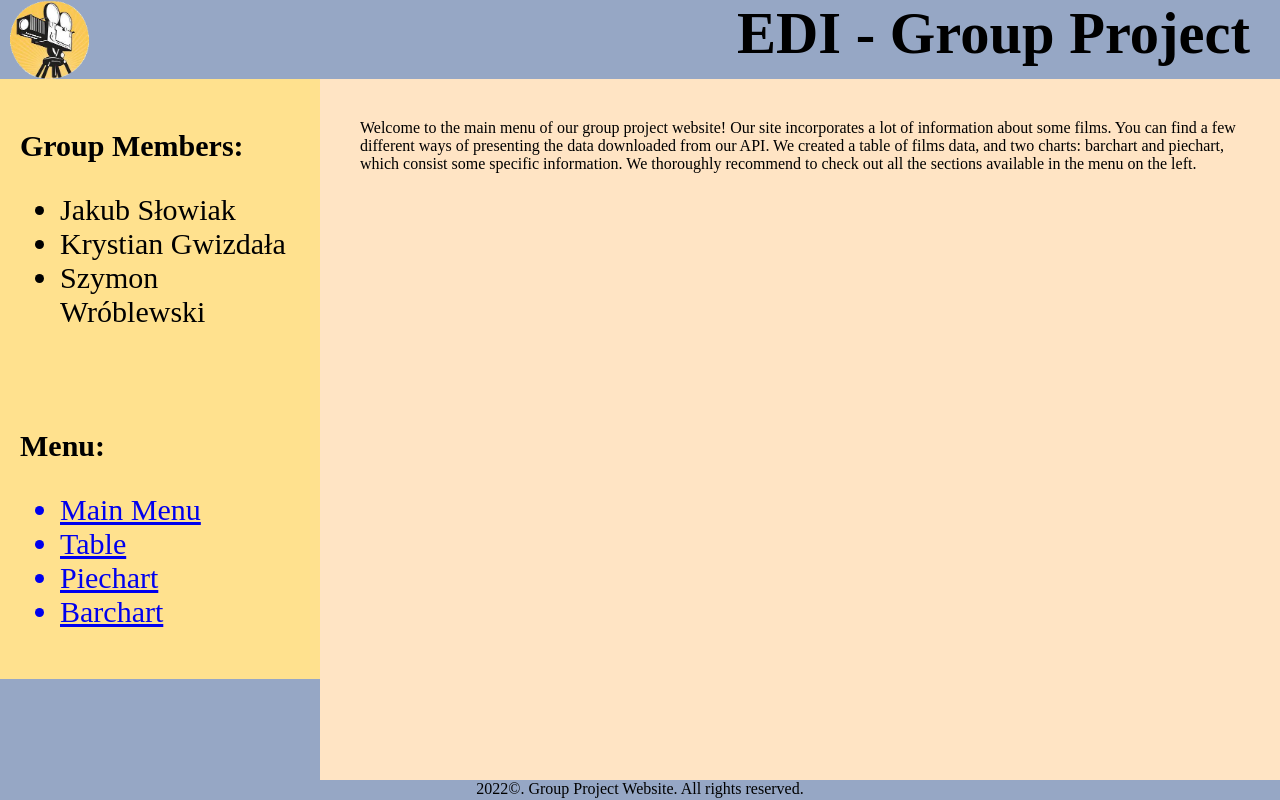
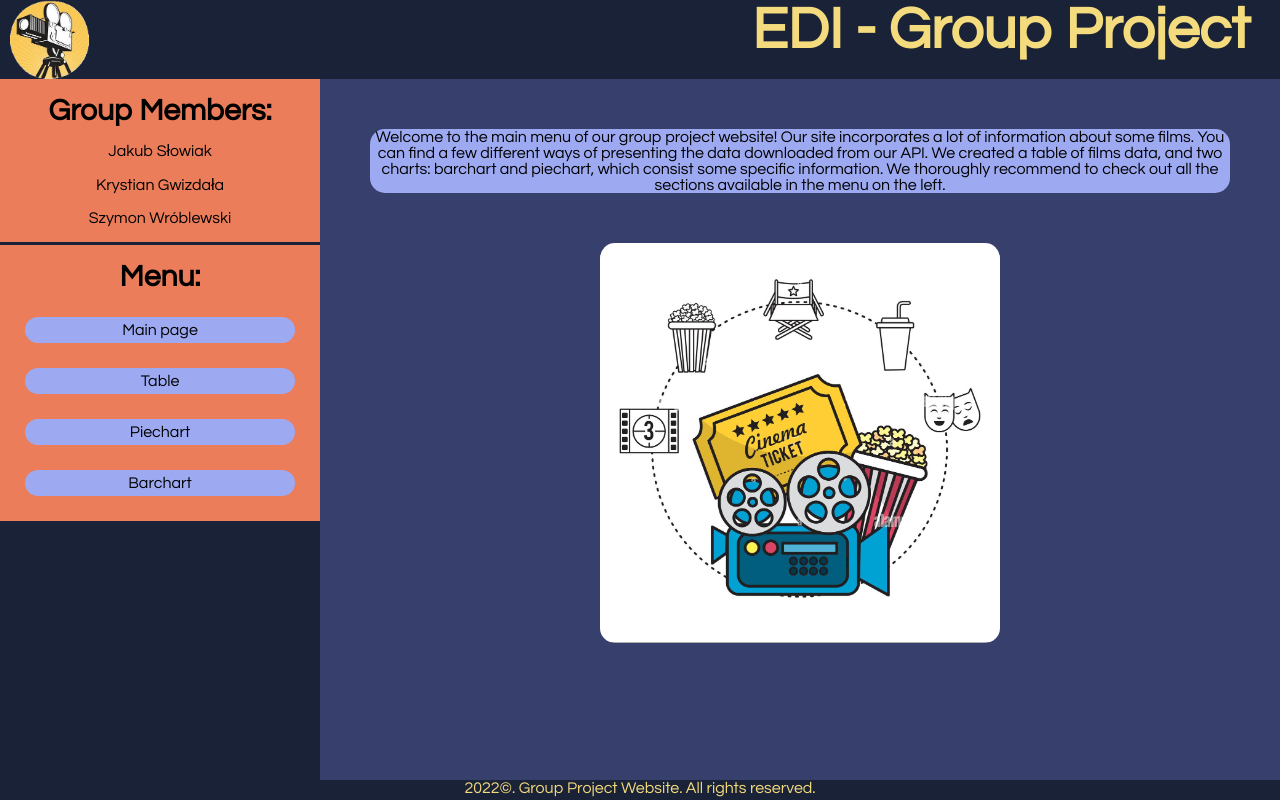
Before and after one commit to cichykuba63/EDI, a plain HTML site: page index.html in a window 1280 px wide. Drawn offline with Linux system fonts and the light colour scheme; no server answers.

Commit message:
UI changes

```diff
--- a/index.html
+++ b/index.html
@@ -11,50 +11,44 @@
     </head>
     <body>
        <div class="grid_container">
-
             <div id="header">
-                <img src="kamera-logo.png">
+                <img class="cameraimg" src="kamera-logo.png">
                 <h3>EDI - Group Project</h3>
             </div>
-
             <div id="sidebar">
 
                 <div id="members">
-                    <p style="margin-top: 30px;"><b>Group Members:</b></p>
-                    <ul>
-                        <li>Jakub Słowiak</li>
-                        <li>Krystian Gwizdała</li>
-                        <li>Szymon Wróblewski</li>
-                    </ul>
+                    <p class="members"><b class="bold_text">Group Members:</b></p>
+                        <p class="members">Jakub Słowiak</p>
+                        <p class="members">Krystian Gwizdała</p>
+                        <p class="members">Szymon Wróblewski</p>
                 </div>
 
                 <div id="menu">
-                    <p><b>Menu:</b></p>
-                    <ul>
+                    <p id="MenuSidebar"><b class="bold_text">Menu:</b></p>
                         <a href="index.html" title="Go to main menu">
-                            <li>Main Menu</li>
+                            <p class="menuButtons">Main page</p>
                         </a>
 
                         <a href="table.html" title="Table section">
-                            <li>Table</li>
+                            <p class="menuButtons">Table</p>
                         </a>
 
                         <a href="piechart.html" title="Piechart content">
-                            <li>Piechart</li>
+                            <p class="menuButtons">Piechart</p>
                         </a>
 
                         <a href="barchart.html" title-="Barchart content">
-                            <li>Barchart</li>
+                            <p class="menuButtons">Barchart</p>
                         </a>
-                    </ul>
                 </div>
 
             </div>
 
             <div id="content">
-                Welcome to the main menu of our group project website! Our site incorporates a lot of information about some films. You can find a few different ways of presenting the data downloaded from our API. We created a table of films data, and two charts: barchart and piechart, which consist some specific information. We thoroughly recommend to check out all the sections available in the menu on the left.
+                <div id="Welcomtext">Welcome to the main menu of our group project website! Our site incorporates a lot of information about some films. You can find a few different ways of presenting the data downloaded from our API. We created a table of films data, and two charts: barchart and piechart, which consist some specific information. We thoroughly recommend to check out all the sections available in the menu on the left.</div>
+                <img src="popcron.png" id="popcornImg">
             </div>
-
             <div id="footer">
                 2022&copy;. Group Project Website. All rights reserved.
             </div>
--- a/stylesheet.css
+++ b/stylesheet.css
@@ -3,11 +3,11 @@
     display: grid;
     grid-template-columns: 1fr 1fr 1fr 1fr;
     grid-template-rows: 79px auto 20px;
-    background-color:rgb(150, 167, 197);
+    background-color:#1a2238;
     gap: 0px;
 }
-
-h3 {
+h3{
+    color: #f4db7d;
     margin-right: 30px;
     float: right;
     margin-top: auto;
@@ -25,55 +25,92 @@ h3 {
 }
 
 #sidebar {
-    background-color: rgb(255, 225, 142);
+    background-color:#eb7d5b;
     grid-row-start: 2;
     grid-column-start: 1;
     grid-row-end: 3;
     grid-column-end: 2;
     max-height: max-content;
+    text-align: center;
 }
 
 #content {
     overflow: auto;
-    background-color: bisque;
+    background-color:#373f6c;
     grid-row-start: 2;
     grid-column-start: 2;
     grid-row-end: 3;
     grid-column-end: 5;
-    padding: 40px;
+    text-align:center;
 }
-
 #movies {
-    color: red;
+    color:#f4db7d;
+    border-collapse: collapse;
 }
-
-#footer {
+td,tr,th{
+    border:#1a2238 solid 1px;
+}
+#footer{
+    text-align: center;
     grid-row-start: 3;
     grid-column-start: 1;
 
     grid-row-end: 4;
     grid-column-end: 5;
     max-height: max-content;
-    text-align: center;
+    color:#f4db7d;
 }
-
-body {
+body{
+    color:black;
     margin:0px;
+    font-family: "Century Gothic", CenturyGothic, AppleGothic, sans-serif;
 }
-
-img {
+.cameraimg{
     margin-left:10px;
     float: left;
     height: 79px;
     width: 79px;
 }
-
-#members {
-    font-size: 30px;
-    padding: 20px;
+.menuButtons{
+    background-color: #9daaf2;
+    text-align: center;
+    margin:25px;
+    padding:5px;
+    border-radius: 15px;
 }
-
-#menu {
-    font-size: 30px;
-    padding: 20px;
+#menuSidebar{
+    padding: 10px;
 }
+.members{
+    background-color: #eb7d5b;
+}
+.bold_text{
+    font-size:30px;
+}
+#members{
+    border-bottom:3px solid #1a2238;
+}
+a{
+    color:black;
+    text-decoration: none;
+}
+#Welcomtext{
+    background-color: #9daaf2;
+    border-radius: 15px;
+    width:auto;
+    margin:50px;
+}
+#popcornImg{
+    width: 400px;
+    height:400px;
+    border-radius: 15px;
+}
+.chart-container{
+    margin:10px;
+    height:inherit;
+    width: inherit;
+}
+/*#barchart{
+    height:max-content;
+    width:max-content;
+}*/
```
Also changed, not shown: barchart.html (+16 -23 lines), piechart.html (+15 -22 lines), table.html (+13 -21 lines), popcron.png (added).
